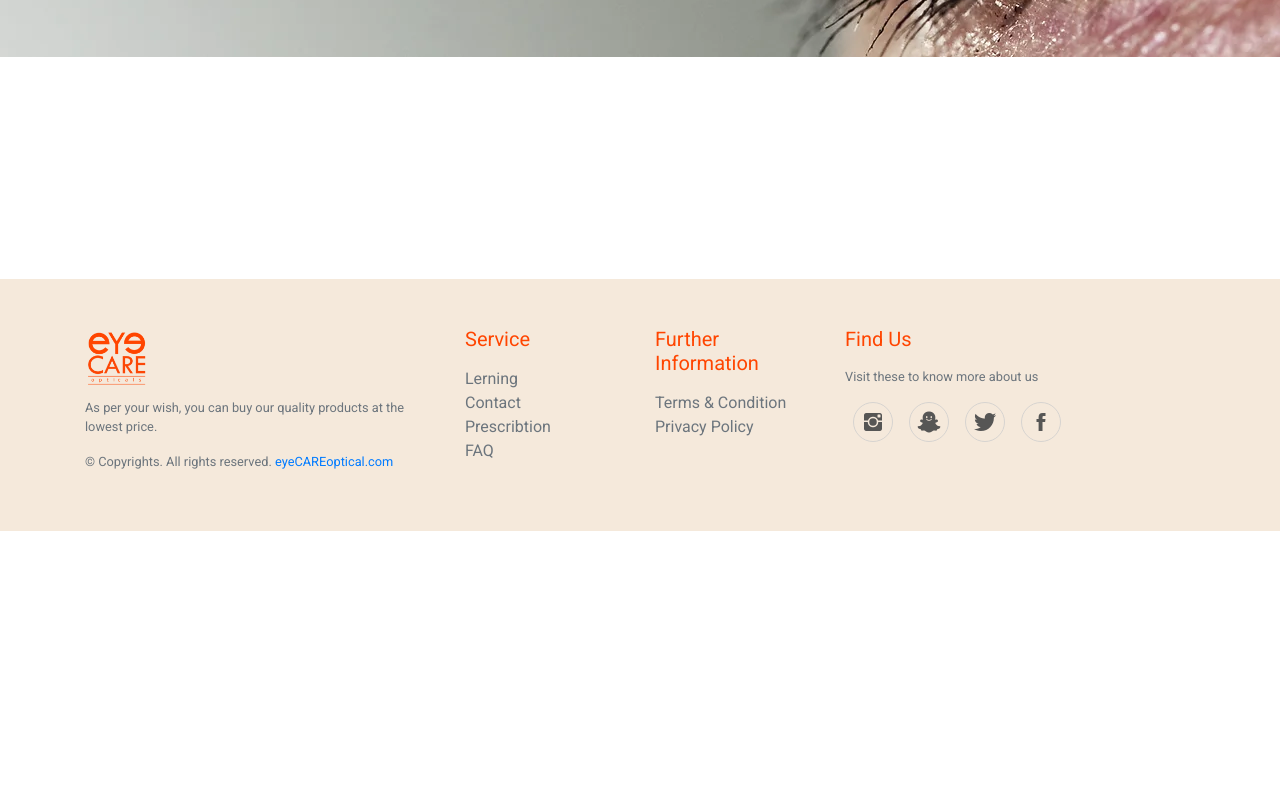
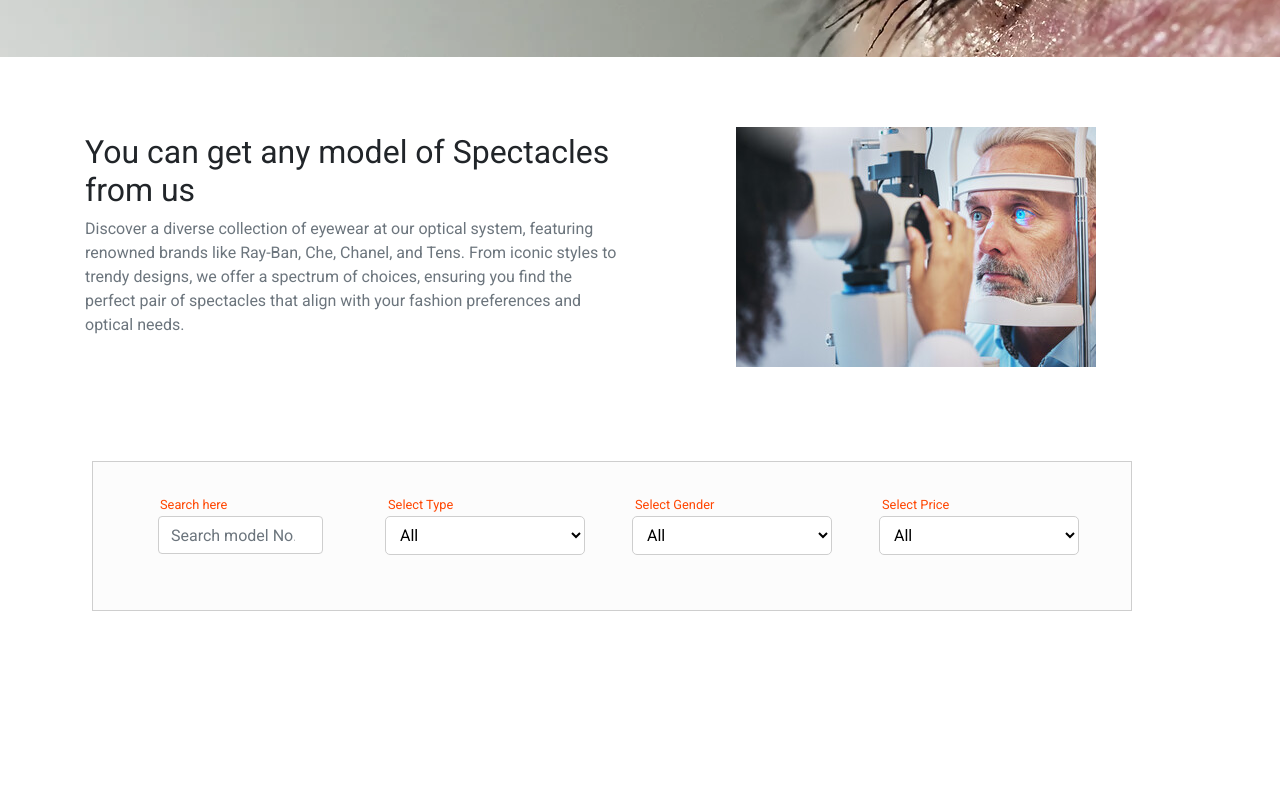
Before and after one commit to AbhishekPeiris/eYeCAREopticals, a React (Create React App) app in the folder frontend/: page /ophthalmologists in a window 1280 px wide. Shown: the part 560-1360 px from the top of the page. Before the commit the page ends 1091 px from the top, so only its background shows below. Built offline with nearby package versions, Linux system fonts and the light colour scheme.

Commit message:
Update OpthalmologistsScreen.js

```diff
--- a/frontend/src/screens/OphthalmologistsScreen.js
+++ b/frontend/src/screens/OphthalmologistsScreen.js
@@ -1,22 +1,83 @@
 import React from 'react'
 import eye from '../images/eye.png';
+import eye1 from '../images/eye1.jpg';
 import styles from '../styles/Ophthalmologists.css';
 export default function OphthalmologistsScreen() {
     return (
 
-        <div>
+        <div className='background'>
             <br /><br /><br />
             <div>
                 <img src={eye} alt="eye pic" className='eye pic' />
             </div>
             <div>
-
-                    <h1 className='mainfont'>YOU'VE GOT OPTIONS</h1> <br />
-                    <p className='eyefont'>No glasses. No contacts.<br />
+                <h1 className='mainfont'>YOU'VE GOT OPTIONS</h1> <br />
+                <p className='eyefont'>No glasses. No contacts.<br />
                     The safe and easy way...<br />
-
                 </p>
             </div>
-        </div>
+
+            <div class="container py-5">
+                <div class="row align-items-center mb-5 OpthTable_1">
+                    <div class="col-lg-6 order-2 order-lg-1">
+                        <h2 class="font-weight-light">You can get any model of Spectacles from us</h2>
+                        <p class="text-muted mb-4">Discover a diverse collection of eyewear at our optical system, featuring renowned brands like Ray-Ban, Che, Chanel, and Tens. From iconic styles to trendy designs, we offer a spectrum of choices, ensuring you find the perfect pair of spectacles that align with your fashion preferences and optical needs.</p>
+                    </div>
+                    <div class="col-lg-5 px-5 mx-auto order-1 order-lg-2" data-aos="fade-left"><img src={eye1} alt="" class="img-fluid mb-4 mb-lg-0" /></div>
+                </div>
+            </div>
+            <div>
+
+                <div className='container'>
+
+                    <div className='row mt-5 Opthtable_3'>
+
+                        <div className='col md-3 RBtable_3col_1'>
+                            <small className='barname2'>Search here</small>
+                            <input class="form-control mr-sm-2 RayBanSearch" type="search" placeholder="Search model No." aria-label="Search"
+
+
+                            />
+                        </div>
+
+                        <div className='col md-3 RBtable_3col_1'>
+                            <small className='barname'>Select Type</small>
+                            <select className="RayBanTypeSelect">
+                                <option value="all">All</option>
+                                <option value="prescription eyeglasses">Prescription Eyeglasses</option>
+                                <option value="sunglasses">Sunglasses</option>
+                            </select>
+                        </div>
+
+                        <div className='col md-3 RBtable_3col_1'>
+                            <small className='barname'>Select Gender</small>
+                            <select className="RayBanTypeSelect"  >
+                                <option value="all">All</option>
+                                <option value="unisex">Unisex</option>
+                                <option value="men">Men</option>
+                                <option value="women">Women</option>
+                            </select>
+                        </div>
+
+                        <div className='col md-3 RBtable_3col_1'>
+                            <small className='barname'>Select Price</small>
+                            <select className="RayBanTypeSelect" >
+                                <option value="all">All</option>
+                                <option value="9999">LKR 0 - LKR 9 999</option>
+                                <option value="19999">LKR 10 000 - LKR 19 999</option>
+                                <option value="29999">LKR 20 000 - LKR 29 999</option>
+                                <option value="39999">LKR 30 000 - LKR 39 999</option>
+                                <option value="49999">LKR 40 000 - LKR 49 999</option>
+                                <option value="59999">LKR 50 000 - LKR 59 999</option>
+                                <option value="69999">LKR 60 000 - LKR 69 999</option>
+                                <option value="79999">LKR 70 000 - LKR 79 999</option>
+                                <option value="89999">LKR 80 000 - LKR 89 999</option>
+                            </select>
+                        </div>
+
+                    </div>
+                </div>
+            </div></div>
+
     )
 }
--- a/frontend/src/styles/Ophthalmologists.css
+++ b/frontend/src/styles/Ophthalmologists.css
@@ -11,6 +11,32 @@
     bottom: 450px!important;
     font-size: 70px!important;
     margin-left: 200px!important;
-    color: rgb(237, 233, 233)!important;
+    color: rgba(255, 255, 255, 0.919)!important;
     font-weight: bold!important;
 }
+.eye1{
+    position: relative;
+    bottom: 80px !important;
+    margin-left:350px !important;
+    width: 700px !important;
+
+}
+.background{
+    background-color:white !important;
+}
+.OpthTable_1{
+    position: relative;
+    bottom: 200px;
+}
+.Opthtable_3{
+    background-color: #fcfcfc!important;
+    height: 150px !important;
+    width: 1040px !important;
+    margin-left: 7px !important;
+    padding-left: 50px !important;
+    padding-top: 30px !important;
+    border: 1px solid rgb(206, 206, 206) !important;
+
+    position: relative;
+    bottom: 250px;
+}
```
Also changed, not shown: frontend/src/images/eye1.jpg (added).
